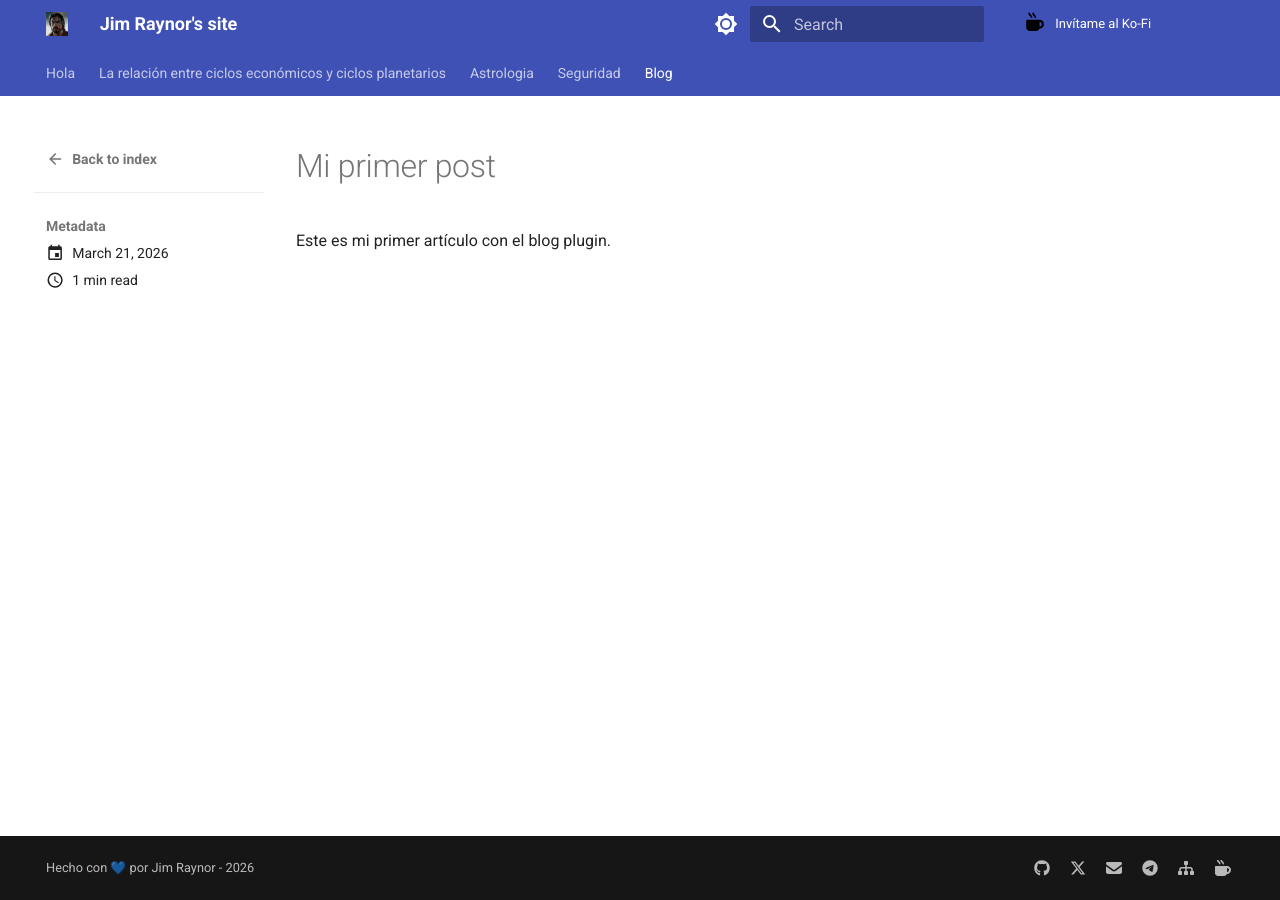
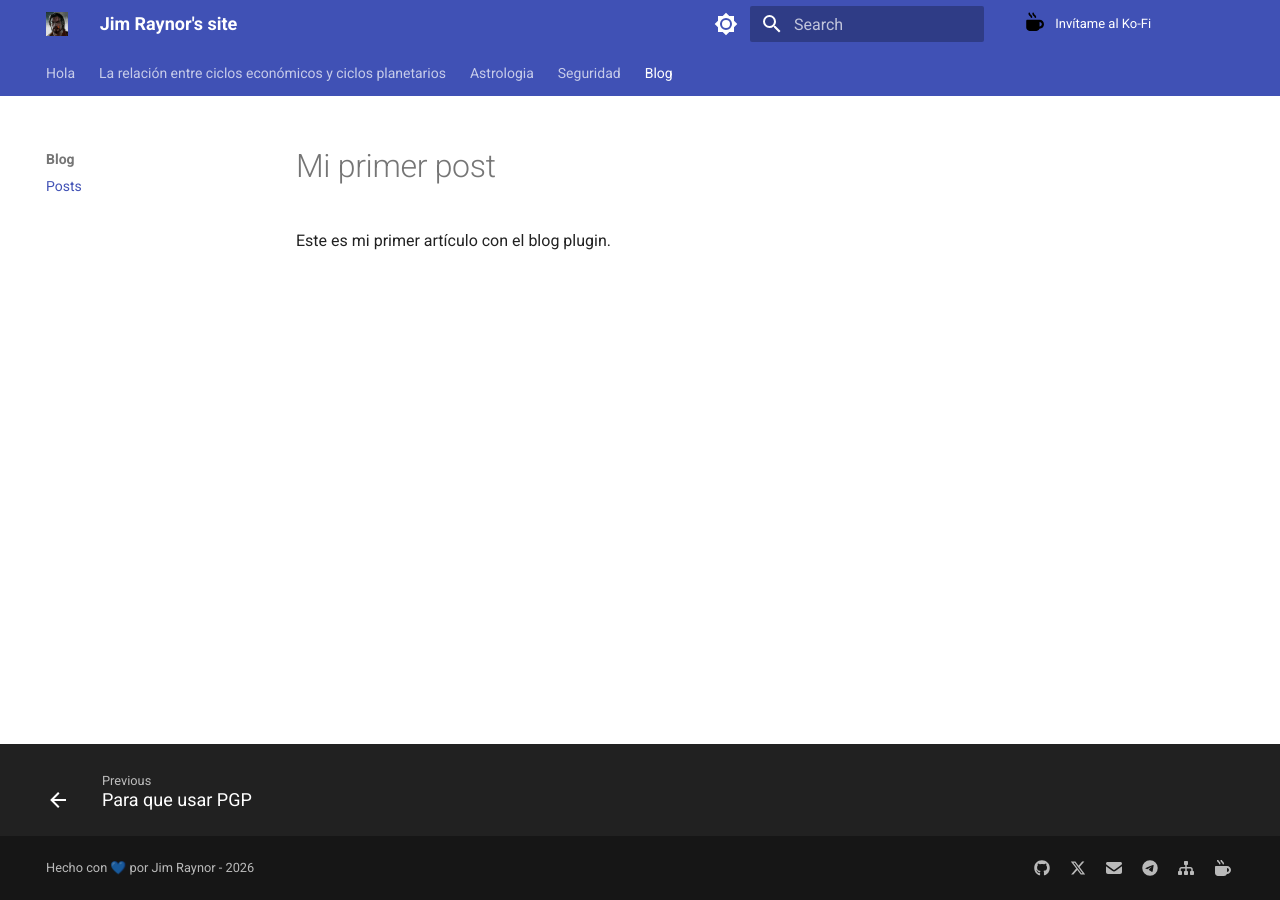
Before and after one commit to jimraynor88/blog, an MkDocs documentation site: the page built from docs/blog/posts/2026-03-20-post-de-prueba.md, in a window 1280 px wide. Built offline with MkDocs 1.6.1 and Material for MkDocs 9.7.7, drawn with Linux system fonts in a browser that asks for light colours.

```diff
--- a/mkdocs.yml
+++ b/mkdocs.yml
@@ -39,8 +39,8 @@ extra_css:
 plugins:
   - search
   - awesome-pages
-  - blog:
-      post_dir: "{blog}/posts"
+  #- blog:
+      #post_dir: "{blog}/posts"
       #archive_url_format: "{date}"
       #archive_date_format: "yyyy 'de' MMMM"
       #post_date_format: long
```
